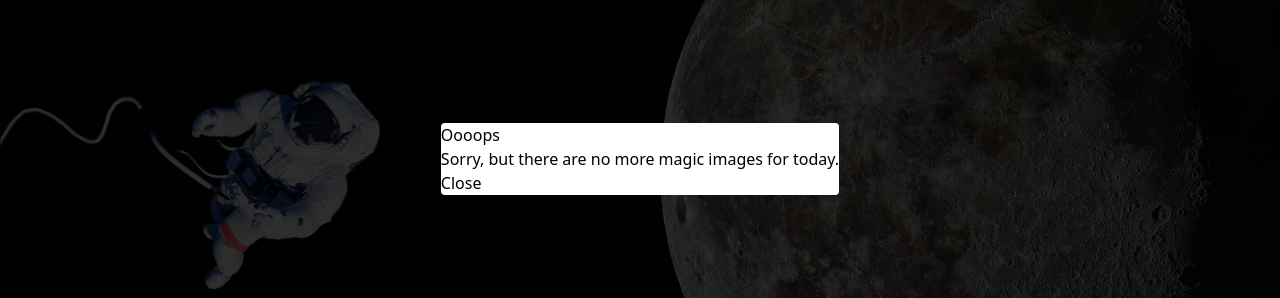
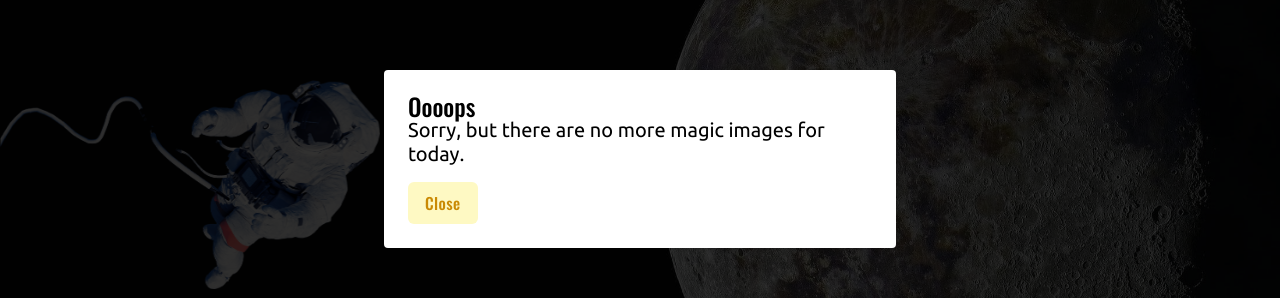
Before and after one commit to DenysKors/AboveTheSky_PetProject, a React (Vite) app: page / in a window 1280 px wide. Both pictures are taken after a click on the button "GET MAGIC IMAGE". Shown: the part 241-539 px from the top of the page. Built offline with nearby package versions, Linux system fonts and the light colour scheme; no server answers.

Commit message:
ImageModal styles

```diff
--- a/src/components/ImageModal.jsx
+++ b/src/components/ImageModal.jsx
@@ -13,20 +13,37 @@ function ImageModal({ isOpen, setIsOpen, imgData }) {
       {/* Full-screen container to center the panel */}
       <div className="fixed inset-0 flex w-screen items-center justify-center p-4">
         {/* The actual dialog panel  */}
-        <Dialog.Panel className="mx-auto max-w-lg rounded bg-white">
+        <Dialog.Panel className="p-6 mx-auto max-w-lg rounded bg-white">
           {imgData ? (
-            <Dialog.Title>{imgData?.title}</Dialog.Title>
+            <Dialog.Title className="font-main text-base md:text-lg lg:text-xl text-balance">
+              {imgData?.title}
+            </Dialog.Title>
           ) : (
-            <h3>Oooops</h3>
+            <h3 className="font-main text-base md:text-lg lg:text-xl">
+              Oooops
+            </h3>
           )}
           {/* <img src={imgData?.url} alt={imgData.title} /> */}
           {imgData ? (
-            <p>{imgData?.explanation}</p>
+            <p className="mt-2 text-xs font-text md:text-base lg:text-lg indent-2">
+              {imgData?.explanation}
+            </p>
           ) : (
-            <p>Sorry, but there are no more magic images for today.</p>
+            <p className="text-xs font-text md:text-base lg:text-lg">
+              Sorry, but there are no more magic images for today.
+            </p>
           )}
-          {imgData && `Copyright: ${imgData?.copyright}`}
-          <button onClick={() => setIsOpen(false)}>Close</button>
+          {imgData?.copyright && (
+            <p className="mt-4 text-xs font-text md:text-base lg:text-lg">{`Copyright: ${imgData?.copyright}`}</p>
+          )}
+          <div className="mt-4">
+            <button
+              className="inline-flex justify-center rounded-md border border-transparent bg-yellow-100 px-4 py-2 font-main text-xs md:text-sm lg:text-base tracking-wide text-yellow-600 hover:bg-yellow-200 focus:outline-none focus-visible:ring-2 focus-visible:ring-yellow-600 focus-visible:ring-offset-2"
+              onClick={() => setIsOpen(false)}
+            >
+              Close
+            </button>
+          </div>
         </Dialog.Panel>
       </div>
     </Dialog>
```
